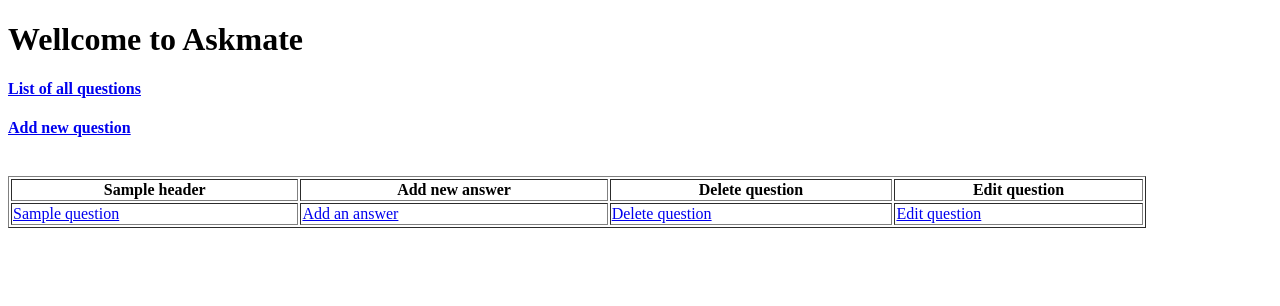
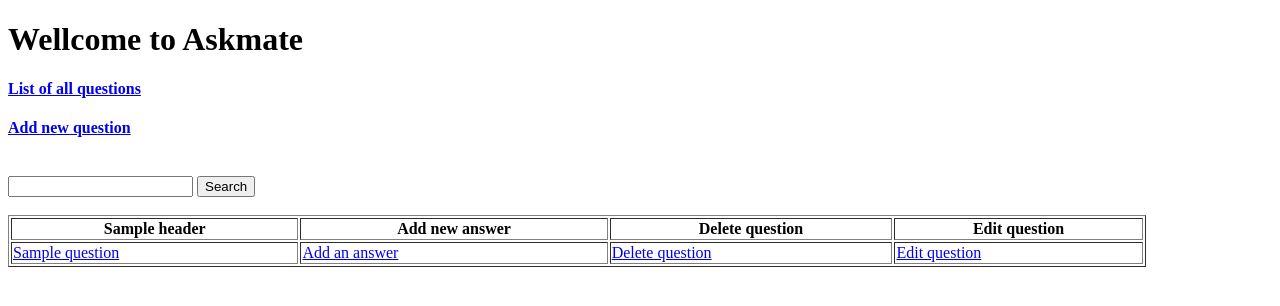
Before and after one commit to AdamReinmuller/Askmate, a Flask app: template templates/index.html in a window 1280 px wide. Shown: the top 306 px of the page. Run offline with Flask 2, Linux system fonts and the light colour scheme; the template is opened without the code that fills it: most values are stand-ins (such as "Sample title", 1, 10 or a date in 2020); some libraries are stand-ins or nearby versions.

Commit message:
index, search bar added

```diff
--- a/templates/index.html
+++ b/templates/index.html
@@ -8,6 +8,11 @@
 <h1>Wellcome to Askmate</h1>
 <h4><a href="/list">List of all questions</a></h4>
 <h4><a href="/add-question">Add new question</a></h4>
+<br>
+<form action="/search" method="post">
+<input type="text" name="search_phrase">
+<input type="submit" value="Search">
+</form>
 <br>
 <table style="width:90%" border="1">
     <tr>
```
